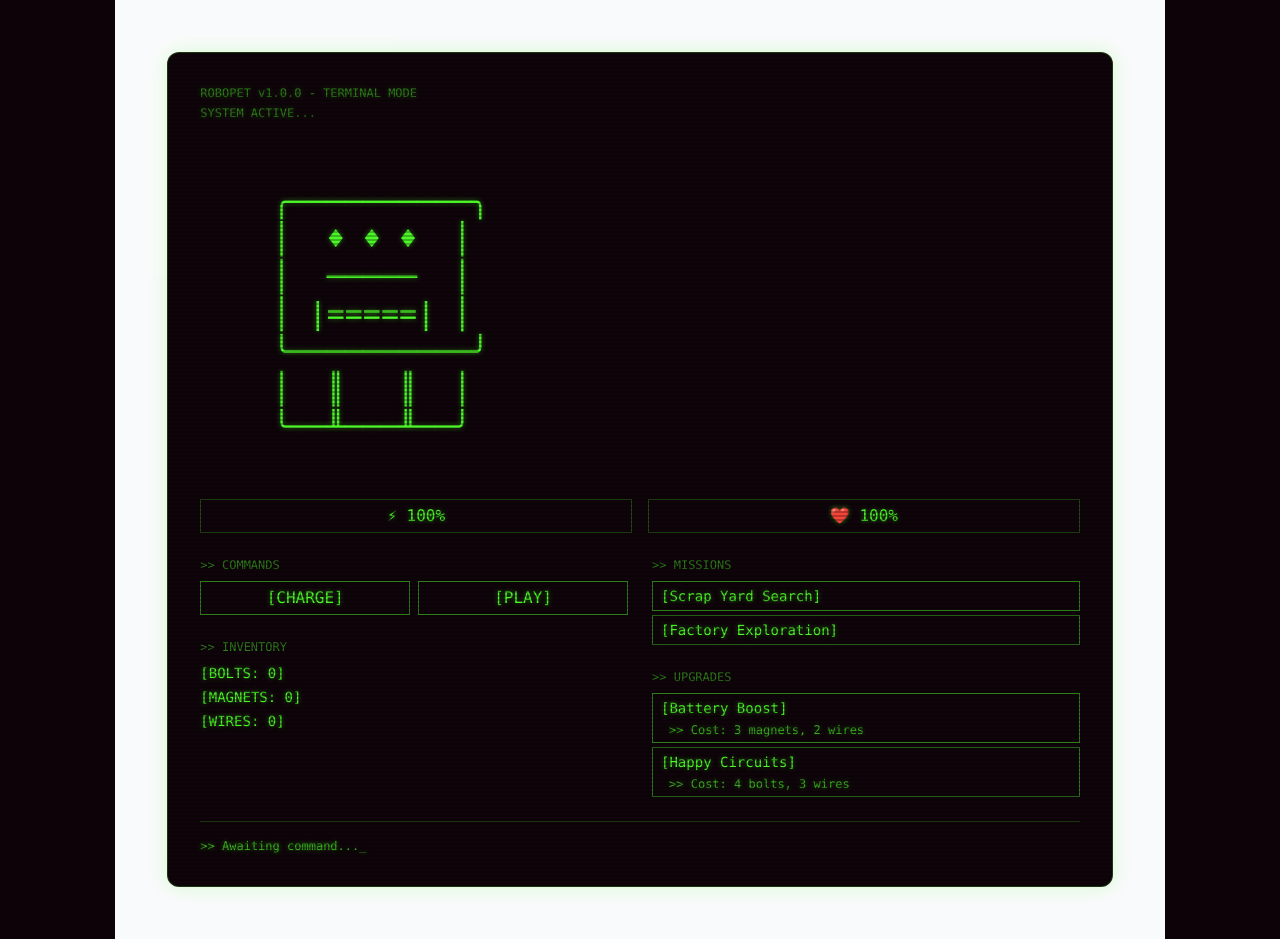
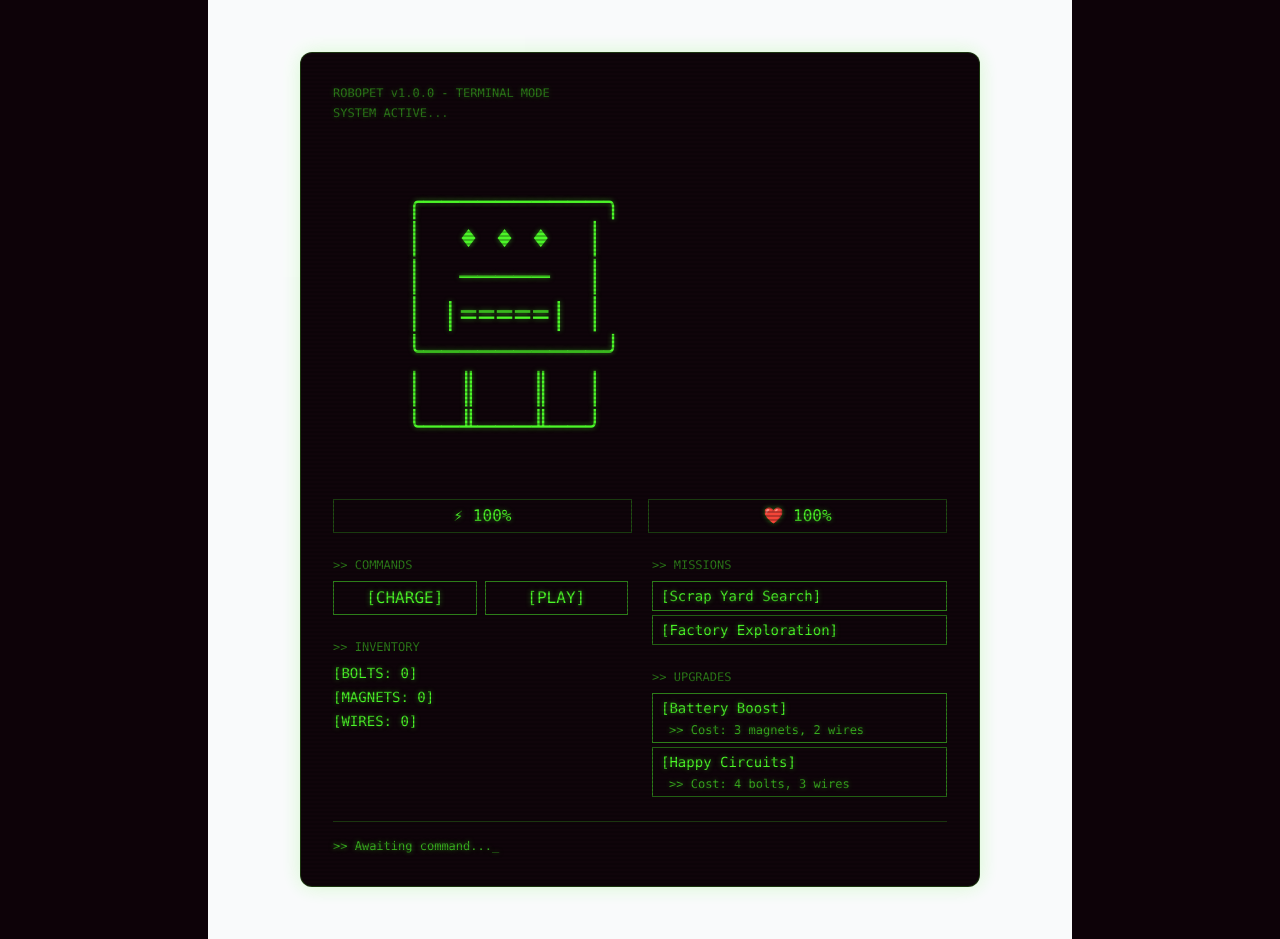
Before and after one commit to marquessam/robot-pet, a Next.js app: page / in a window 1280 px wide. Built offline with nearby package versions, Linux system fonts and the light colour scheme.

Commit message:
Update globals.css

```diff
--- a/src/app/globals.css
+++ b/src/app/globals.css
@@ -19,8 +19,8 @@ body {
 }
 
 .terminal-container {
-  width: 100%;
-  max-width: 1000px;
+  width: 90%;
+  max-width: 800px;
   margin: 0 auto;
   padding: 20px;
 }
```
